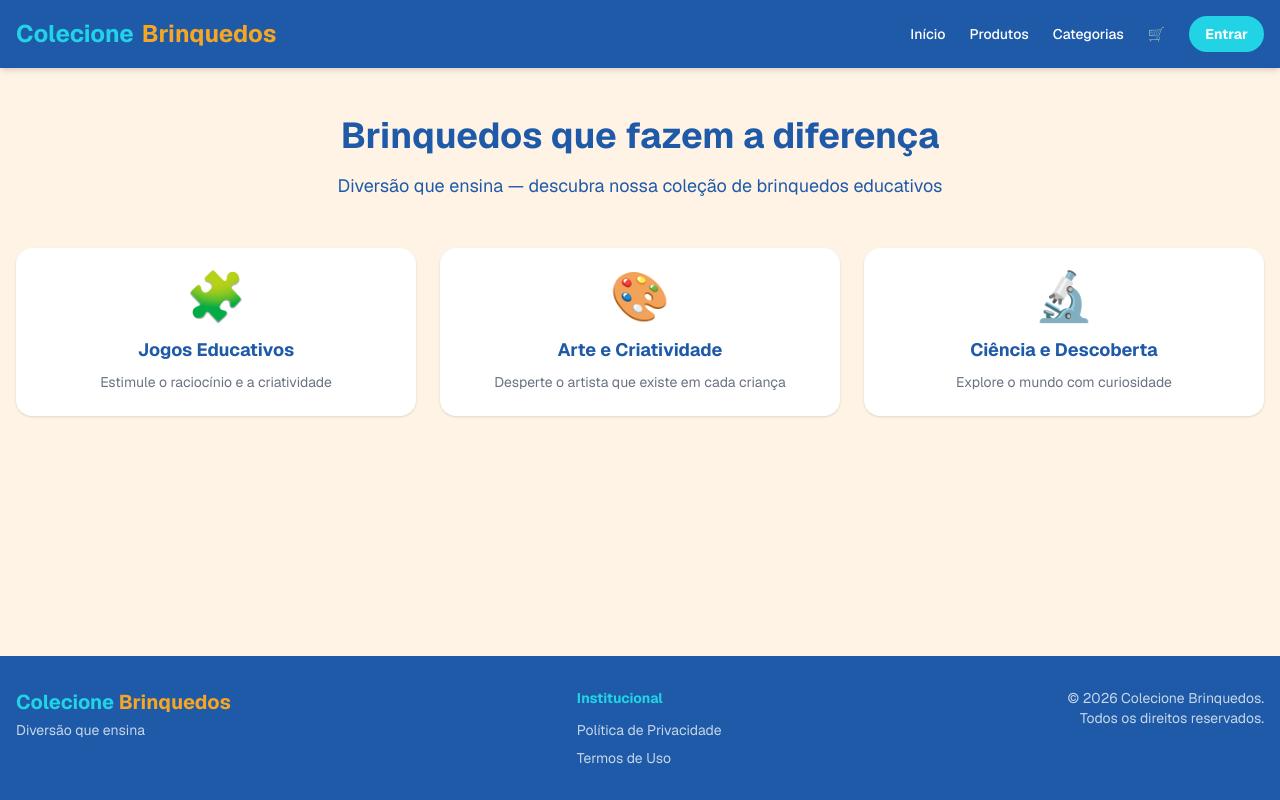
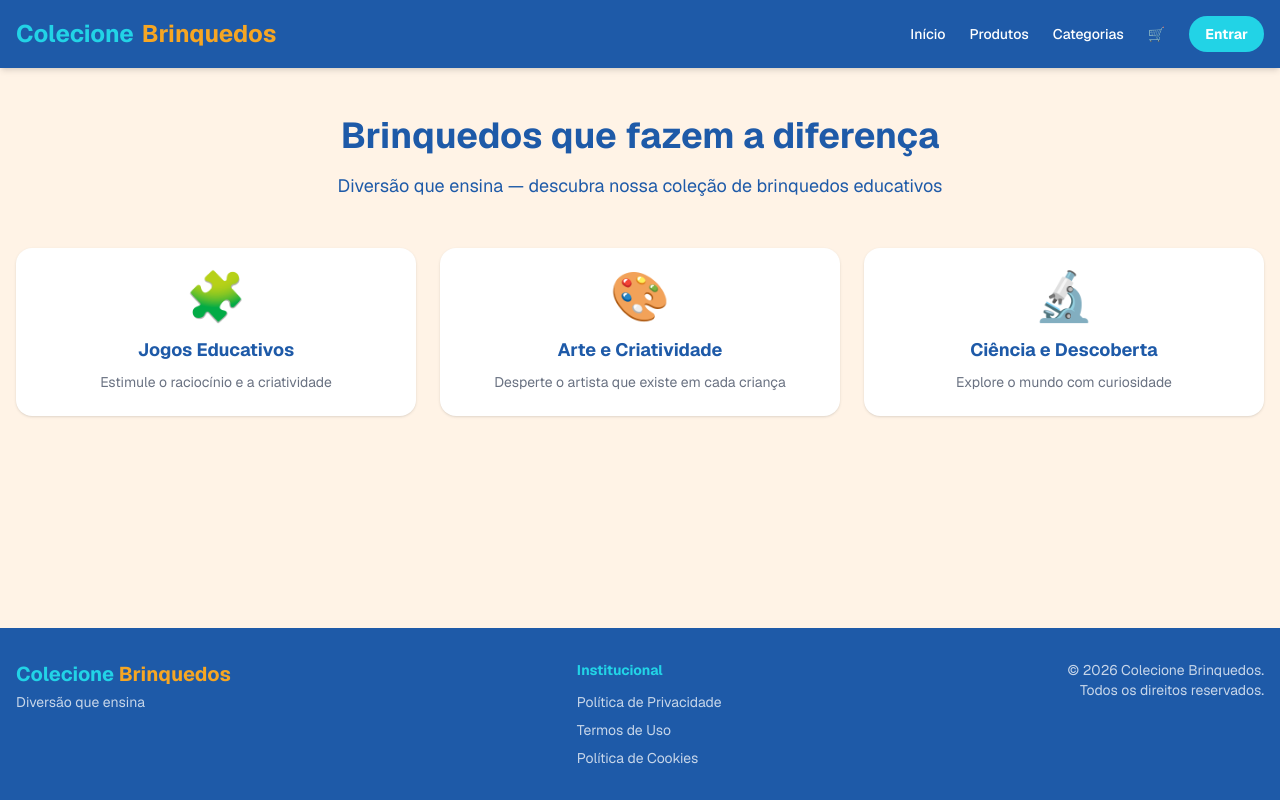
Before and after one commit to carolinerener/colecione-brinquedos-front, a Next.js app: page / in a window 1280 px wide. Built offline with nearby package versions, Linux system fonts and the light colour scheme.

Commit message:
feat(footer): adicionar link para politica de cookies

```diff
--- a/src/components/layout/Footer.tsx
+++ b/src/components/layout/Footer.tsx
@@ -25,6 +25,9 @@ export default function Footer() {
             <Link href="/termos-de-uso" className="opacity-75 hover:opacity-100 hover:underline">
               Termos de Uso
             </Link>
+            <Link href="/politica-de-cookies" className="opacity-75 hover:opacity-100 hover:underline">
+              Política de Cookies
+            </Link>
           </div>
 
           <div className="text-sm opacity-75 text-center md:text-right">
```
